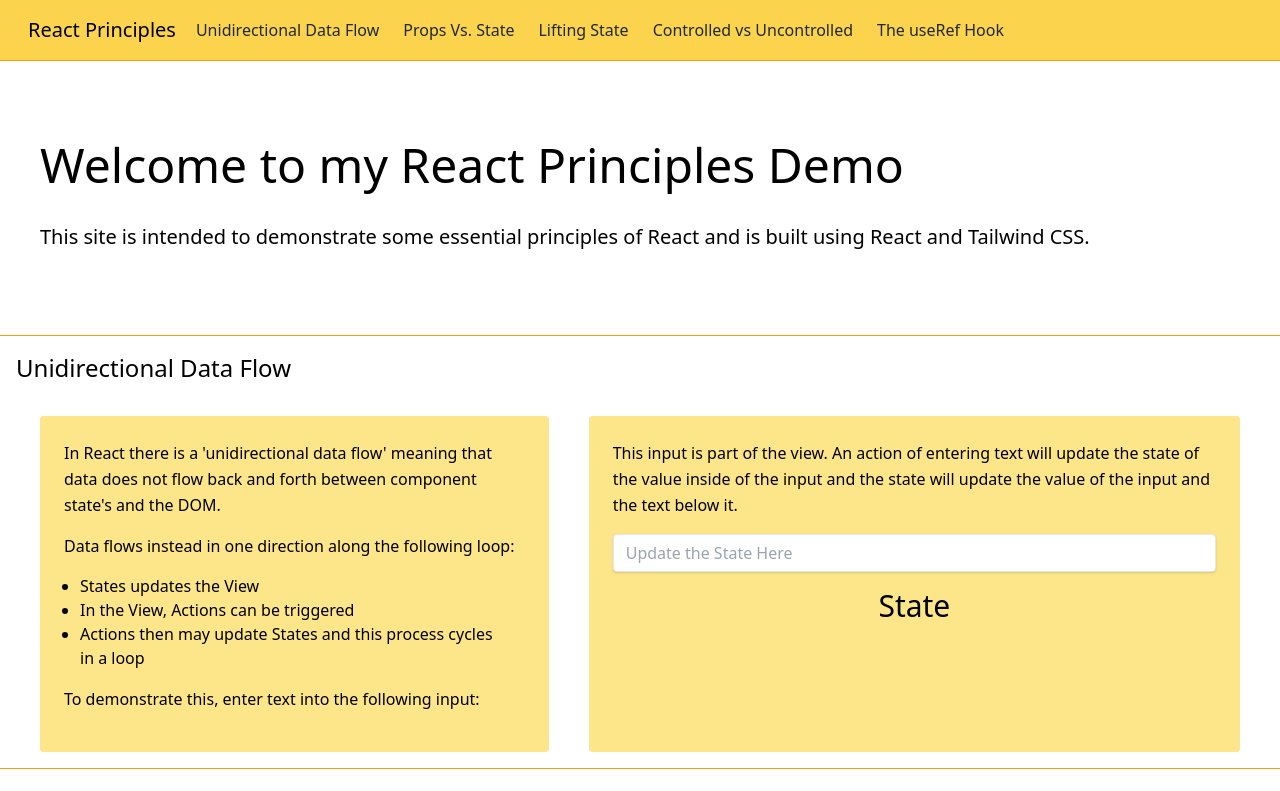
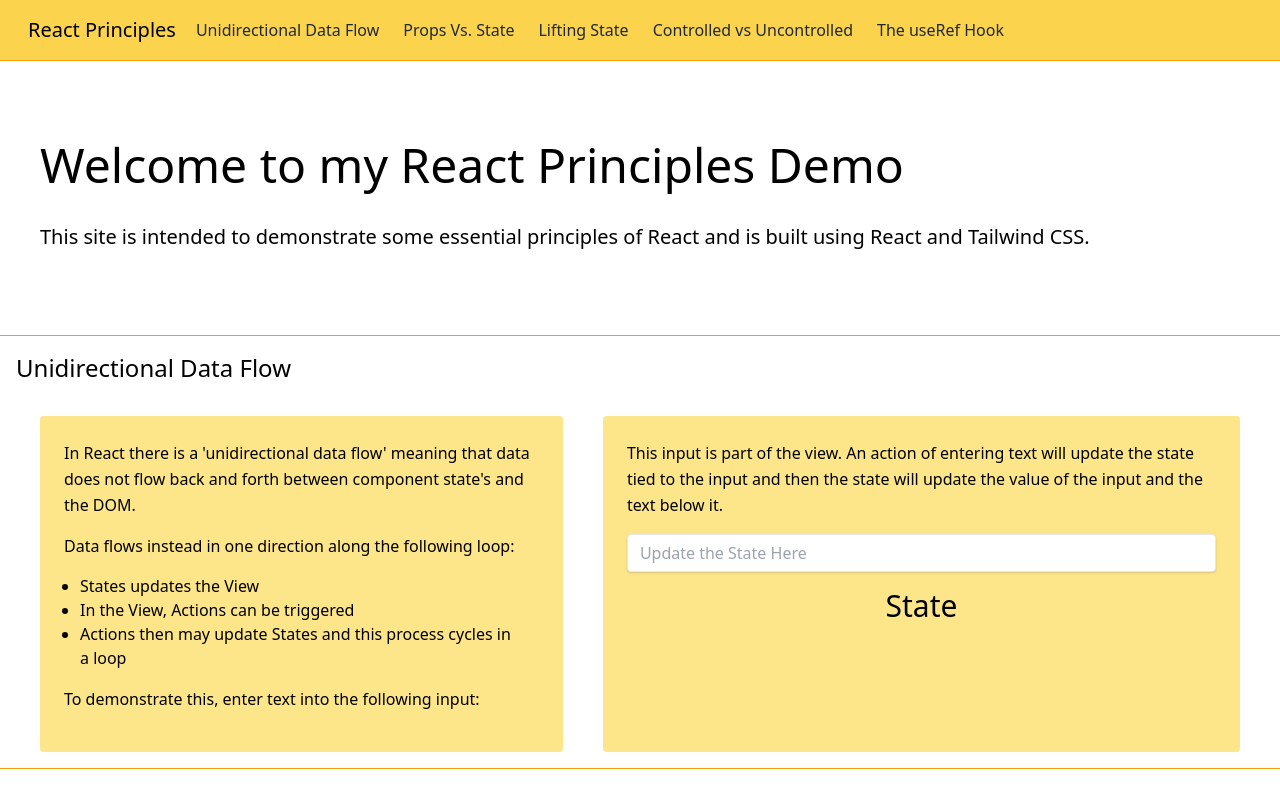
Before and after one commit to NikoIcardo/ReactPrinciples, a React (Create React App) app: page / in a window 1280 px wide. Shown: the top 791 px of the page. Built offline with nearby package versions, Linux system fonts and the light colour scheme.

Commit message:
Editing some grammar

```diff
--- a/src/Components/Unidirectional.js
+++ b/src/Components/Unidirectional.js
@@ -30,7 +30,7 @@
         </Card>
         <Card className="ml-10">
           <p className="leading-relaxed mb-4">
-            This input is part of the view. An action of entering text will update the state of the value inside of the input and the state will
+            This input is part of the view. An action of entering text will update the state tied to the input and then the state will
             update the value of the input and the text below it.
           </p>
           <input
```
